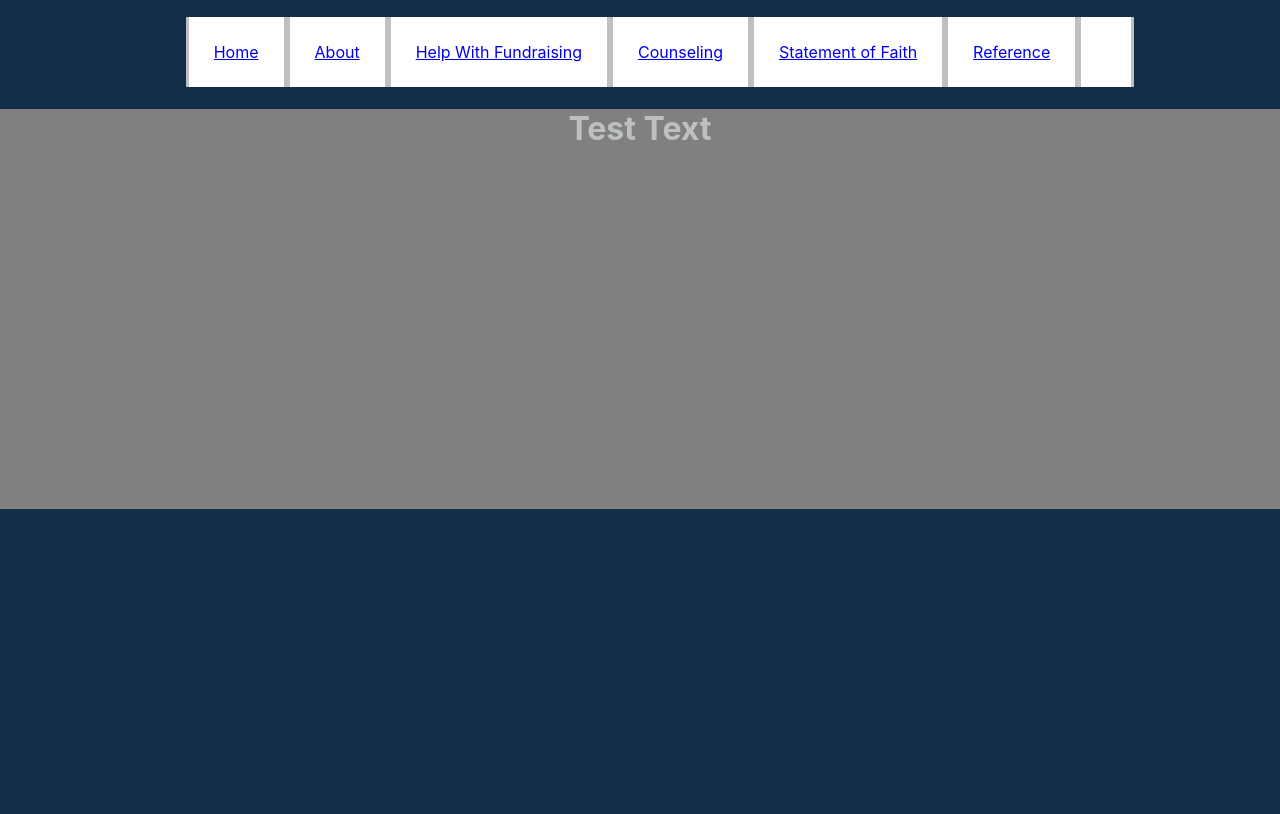
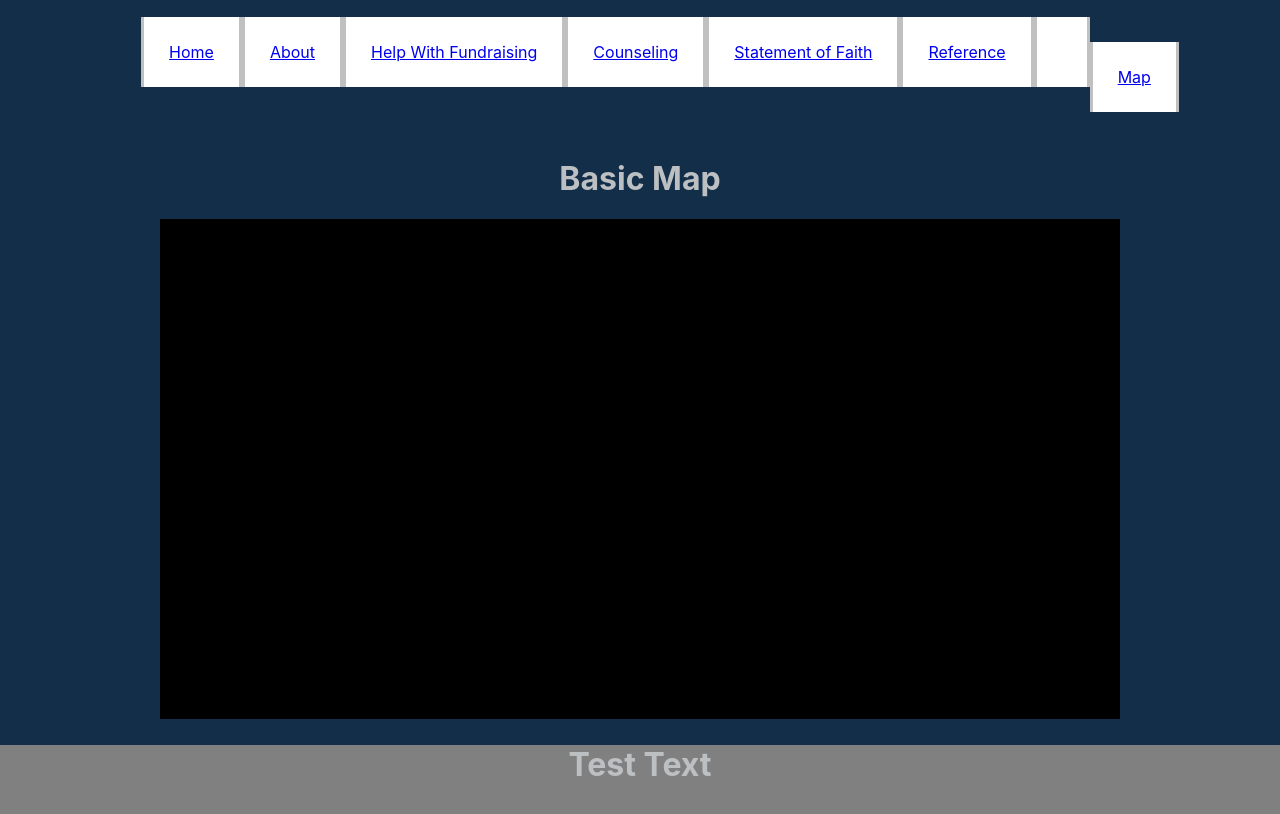
Before and after one commit to john-byron/portfolio, a React (Create React App) app: page /maps in a window 1280 px wide. Shown: the top 814 px of the page. Built offline with nearby package versions, Linux system fonts and the light colour scheme.

Commit message:
Test to create d3 map

```diff
--- a/src/App.css
+++ b/src/App.css
@@ -60,6 +60,14 @@ a:link{
   text-decoration-style: none;
 }
 
+/* Map page */
+#basicMap{
+  background-color: black;
+}
+
+
+
+
 /* Footer */
 footer{
   background-color: gray;
--- a/src/App.js
+++ b/src/App.js
@@ -15,7 +15,7 @@ import Counseling from './pages/Counseling';
 import StatementOfFaith from './pages/StatementOfFaith';
 import BibleReference from './pages/BibleReference';
 import InterestingFacts from './pages/InterestingFacts';
-
+import BasicMap from './pages/Maps/BasicMap';
 
 import "./App.css";
 
@@ -47,6 +47,7 @@ export default function App() {
           <li>
             <Link to="/interesting-facts"Interesting Facts></Link>
           </li>
+          <Link to="/maps">Map</Link>
         </ul>
 
         <Switch>
@@ -56,6 +57,7 @@ export default function App() {
           <Route path='/statement' component={StatementOfFaith}/>
           <Route path='/bible-statement' component={BibleReference}/>
           <Route path='/interesting-facts' component={InterestingFacts}/>
+          <Route path='/maps' component={BasicMap}/>
 
 
 
--- /dev/null
+++ b/src/pages/Maps/BasicMap.jsx
@@ -0,0 +1,14 @@
+import React from 'react'
+
+function BasicMap() {
+    return (
+        <div>
+           <h1 className="map-title" id="basicMap-title">Basic Map</h1>
+
+          <svg width='960' height='500' className="map" id="basicMap"></svg>
+
+        </div>
+    )
+}
+
+export default BasicMap
```
Also changed, not shown: 1 other file (tests, documents, lock files or other folders).
